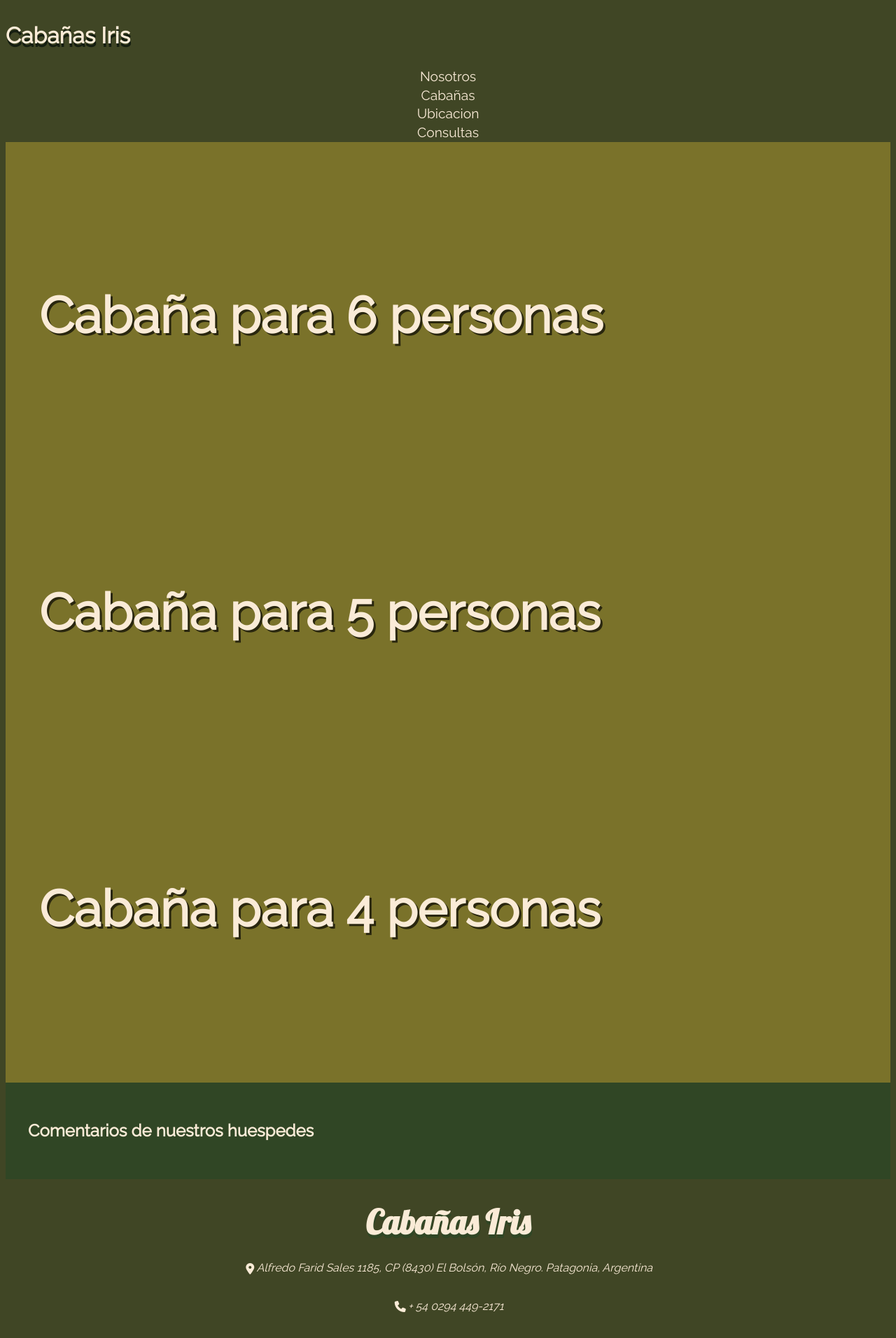
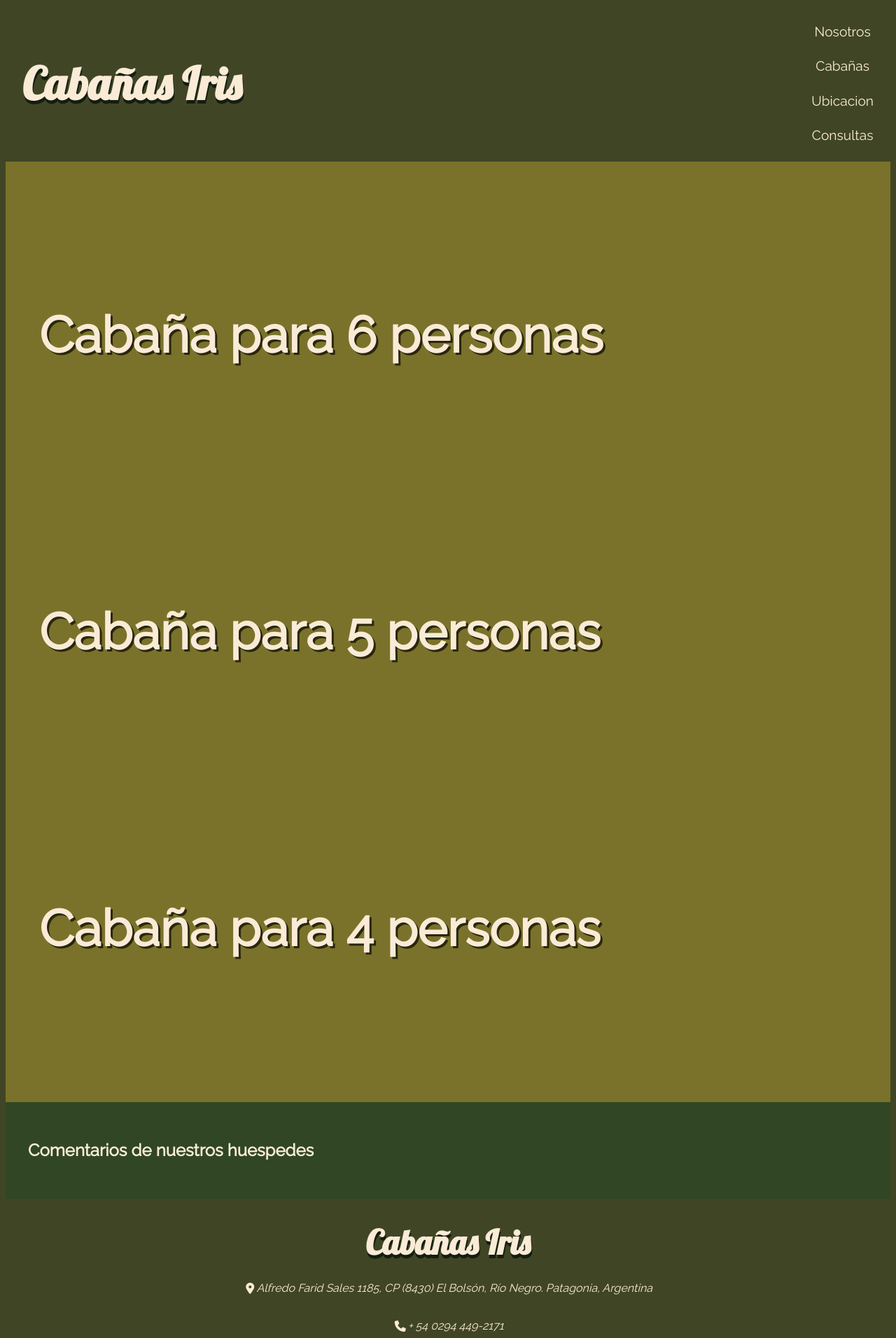
Before and after one commit to er1927/react-cabanas-app, a React (Create React App) app: page / in a window 1280 px wide. Shown: the top 1912 px of the page at 70% size. Built offline with nearby package versions, Linux system fonts and the light colour scheme.

Commit message:
Cleaned up .css code

```diff
--- a/src/Header.js
+++ b/src/Header.js
@@ -3,6 +3,7 @@ import React from "react"
 export default function Header() {
     return (
         <div>
+            <header>
                 <h1>Cabañas Iris</h1>
                 <nav>
                     <a href="">Nosotros</a>
@@ -10,6 +11,7 @@ export default function Header() {
                     <a href="">Ubicacion</a>
                     <a href="">Consultas</a>
                 </nav>
+            </header>
         </div>
     )
 }
--- a/src/style.css
+++ b/src/style.css
@@ -1,34 +1,8 @@
-/*! HTML5 Boilerplate v8.0.0 | MIT License | https://html5boilerplate.com/ */
-
-/* main.css 2.1.0 | MIT License | https://github.com/h5bp/main.css#readme */
-/*
- * What follows is the result of much research on cross-browser styling.
- * Credit left inline and big thanks to Nicolas Gallagher, Jonathan Neal,
- * Kroc Camen, and the H5BP dev community and team.
- */
-
-/* ==========================================================================
-   Base styles: opinionated defaults
-   ========================================================================== */
-
    html {
     color: #222;
     font-size: 1em;
     line-height: 1.4;
   }
-
-  /* * {
-    outline: dotted gray;
-  }  */
-  /*
-   * Remove text-shadow in selection highlight:
-   * https://twitter.com/miketaylr/status/12228805301
-   *
-   * Vendor-prefixed and regular ::selection selectors cannot be combined:
-   * https://stackoverflow.com/a/16982510/7133471
-   *
-   * Customize the background color to match your design.
-   */
 
   ::-moz-selection {
     background: #b3d4fc;
@@ -40,10 +14,6 @@
     text-shadow: none;
   }
 
-  /*
-   * A better looking default horizontal rule
-   */
-
   hr {
     display: block;
     height: 1px;
@@ -52,12 +22,6 @@
     margin: 1em 0;
     padding: 0;
   }
-
-  /*
-   * Remove the gap between audio, canvas, iframes,
-   * images, videos and the bottom of their containers:
-   * https://github.com/h5bp/html5-boilerplate/issues/440
-   */
 
   audio,
   canvas,
@@ -68,25 +32,15 @@
     vertical-align: middle;
   }
 
-  /*
-   * Remove default fieldset styles.
-   */
-
   fieldset {
     border: 0;
     margin: 0;
     padding: 0;
   }
 
-  /*
-   * Allow only vertical resizing of textareas.
-   */
-
   textarea {
     resize: vertical;
   }
-
-
 
   /* - - - MOBILE STYLES - - - */
 
@@ -120,7 +74,6 @@
     list-style-type: none;
   }
 
-
   a {
     color:antiquewhite;
     text-decoration: none;
@@ -141,7 +94,6 @@
     text-align: center;
     text-shadow: 3px 3px #29260e;
   }
-
 
   .six, .five, .four {
     align-items: center;
@@ -196,7 +148,7 @@
     font-family: 'Lobster';
     font-size: 3em;
     margin:.1em 0;
-    text-shadow: 1px 5px #304625;
+    text-shadow: 1px 5px #141d10;
     width:100%;
   }
 
@@ -210,9 +162,7 @@
     padding:.2em;
   }
 
-
   /* - - - ABOUT PAGE STYLES - - - */
-
 
   .about-container {
     background-color: #7a722a;
@@ -245,7 +195,6 @@
 
   /* - - - CABINS PAGE STYLES - - - */
 
-
   .cabin-title {
     background-color: #7a722a;
     padding-left:1em;
@@ -253,9 +202,7 @@
     font-size: 1.5em;
   }
 
-
   /* - - - 4-PAX, 5-PAX, 6-PAX PAGE STYLES - - - */
-
 
   .main h3 {
     font-size: 1em;
@@ -265,9 +212,7 @@
     width:100%;
   }
 
-
   /* - - - SERVICES PAGE STYLES - - - */
-
 
   .services-container {
     /* background-image: url('../img/juego.jpg'); */
@@ -286,9 +231,7 @@
     font-size: 2em;
   }
 
-
-  /* - - - LOCATION STYLES - - - */
-
+    /* - - - LOCATION STYLES - - - */
 
   .map {
     background-color: #7a722a;
@@ -317,9 +260,7 @@
     width: 100%;
   }
 
-
   /* - - - INQUIRY STYLES - - - */
-
 
   .form {
     display: flex;
@@ -354,23 +295,10 @@
     padding:1em;
   }
 
-  /*
-   * Hide visually and from screen readers
-   */
-
   .hidden,
   [hidden] {
     display: none !important;
   }
-
-  /*
-   * Hide only visually, but have it available for screen readers:
-   * https://snook.ca/archives/html_and_css/hiding-content-for-accessibility
-   *
-   * 1. For long content, line feeds are not interpreted as spaces and small width
-   *    causes content to wrap 1 word per line:
-   *    https://medium.com/@jessebeach/beware-smushed-off-screen-accessible-text-5952a4c2cbfe
-   */
 
   .sr-only {
     border: 0;
@@ -385,12 +313,6 @@
     /* 1 */
   }
 
-  /*
-   * Extends the .sr-only class to allow the element
-   * to be focusable when navigated to via the keyboard:
-   * https://www.drupal.org/node/897638
-   */
-
   .sr-only.focusable:active,
   .sr-only.focusable:focus {
     clip: auto;
@@ -402,25 +324,9 @@
     width: auto;
   }
 
-  /*
-   * Hide visually and from screen readers, but maintain layout
-   */
-
   .invisible {
     visibility: hidden;
   }
-
-  /*
-   * Clearfix: contain floats
-   *
-   * For modern browsers
-   * 1. The space content is one way to avoid an Opera bug when the
-   *    `contenteditable` attribute is included anywhere else in the document.
-   *    Otherwise it causes space to appear at the top and bottom of elements
-   *    that receive the `clearfix` class.
-   * 2. The use of `table` rather than `block` is only necessary if using
-   *    `:before` to contain the top-margins of child elements.
-   */
 
   .clearfix::before,
   .clearfix::after {
@@ -432,19 +338,11 @@
     clear: both;
   }
 
-  /* ==========================================================================
-     EXAMPLE Media Queries for Responsive Design.
-     These examples override the primary ('mobile first') styles.
-     Modify as content requires.
-     ========================================================================== */
-
      /* - - - TABLET STYLES - - - */
-
 
   @media only screen and (min-width: 768) {
 
   /* - - - MAIN PAGE STYLES - - - */
-
 
   header {
     justify-content: space-around;
@@ -466,9 +364,7 @@
     padding:2em;
   }
 
-
   /* - - - CABINS PAGE STYLES - - - */
-
 
   .cabin-title h3 {
     padding-left:1em;
@@ -478,16 +374,12 @@
     padding-left:.5em;
   }
 
-
   /* - - - 4-PAX, 5-PAX, 6-PAX PAGE STYLES - - - */
-
 
 
   /* - - - ABOUT PAGE STYLES - - - */
 
-
-
-  .about-container {
+    .about-container {
     align-items: flex-start;
     display: flex;
     flex-flow: row wrap;
@@ -502,10 +394,7 @@
     width:50%;
   }
 
-
   /* - - - INQUIRY STYLES - - - */
-
-
 
   input[type=text], select, input[type=number], select {
     border-radius: 4px;
@@ -528,9 +417,7 @@
     width: 400px;
   }
 
-
   /* - - - LOCATION STYLES - - - */
-
 
   .map-container {
     align-items: center;
@@ -548,22 +435,13 @@
     width:70%;
   }
 
-
-  /* - - - SERVICES STYLES - - - */
-
+    /* - - - SERVICES STYLES - - - */
 
   @media print,
     (-webkit-min-device-pixel-ratio: 1.25),
     (min-resolution: 1.25dppx),
     (min-resolution: 120dpi) {
-    /* Style adjustments for high resolution devices */
   }
-
-  /* ==========================================================================
-     Print styles.
-     Inlined to avoid the additional HTTP request:
-     https://www.phpied.com/delay-loading-your-print-css/
-     ========================================================================== */
 
   @media print {
     *,
@@ -571,7 +449,6 @@
     *::after {
       background: #fff !important;
       color: #000 !important;
-      /* Black prints faster */
       box-shadow: none !important;
       text-shadow: none !important;
     }
@@ -589,10 +466,6 @@
       content: " (" attr(title) ")";
     }
 
-    /*
-     * Don't show links that are fragment identifiers,
-     * or use the `javascript:` pseudo protocol
-     */
     a[href^="#"]::after,
     a[href^="javascript:"]::after {
       content: "";
@@ -608,10 +481,6 @@
       page-break-inside: avoid;
     }
 
-    /*
-     * Printing Tables:
-     * https://web.archive.org/web/20180815150934/http://css-discuss.incutio.com/wiki/Printing_Tables
-     */
     thead {
       display: table-header-group;
     }
@@ -633,5 +502,4 @@
       page-break-after: avoid;
     }
   }
-
 }
```
Lines whose indentation alone changed are shown as unchanged.
